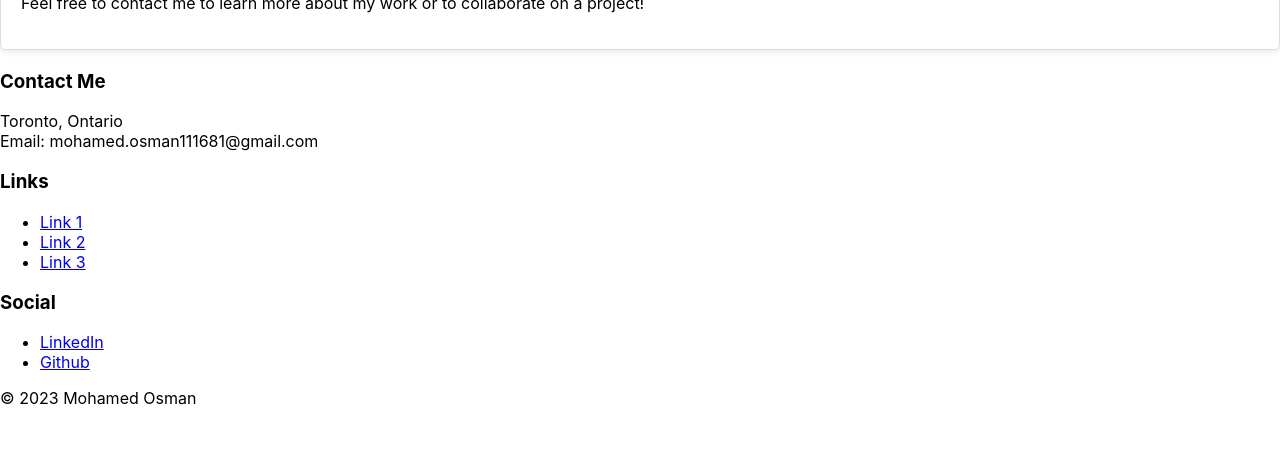
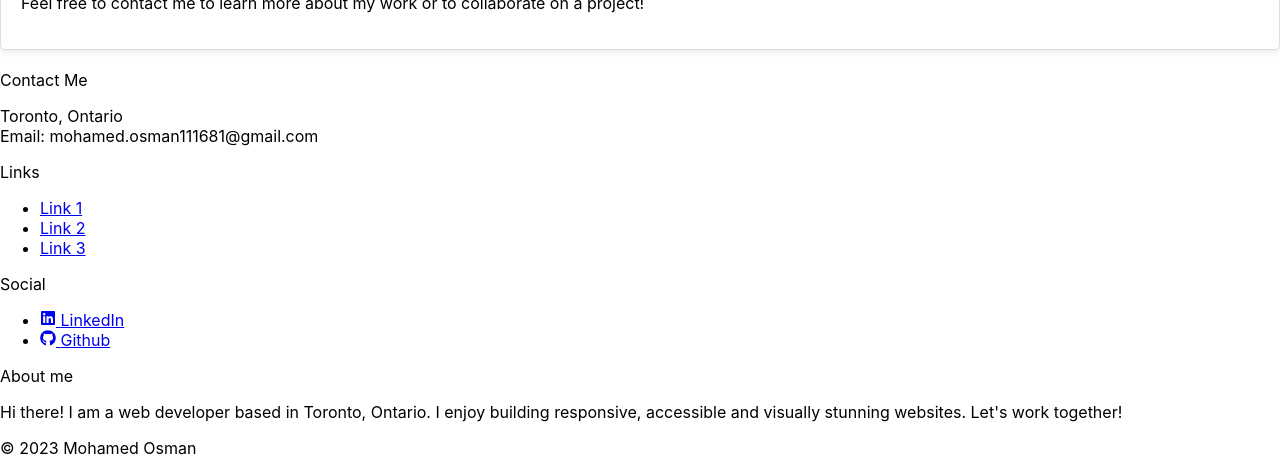
Before and after one commit to Bullspippen/A-React-Powered-Portfolio, a React (Create React App) app in the folder a-react-powered-portfolio/: page / in a window 1280 px wide. Shown: the part 674-1146 px from the top of the page. Before the commit the page ends 1098 px from the top, so only its background shows below. Built offline with nearby package versions, Linux system fonts and the light colour scheme; the HTML template or start-up script is replaced by a standard one.

Commit message:
Footer.js file updated to improve visual design, added social icons for LinkedIn and Github

```diff
--- a/a-react-powered-portfolio/src/components/Footer.js
+++ b/a-react-powered-portfolio/src/components/Footer.js
@@ -1,36 +1,119 @@
 import React from 'react';
+import { FaLinkedin, FaGithub } from 'react-icons/fa';
 
 const Footer = () => {
   return (
-    <footer>
-      <div className="container mx-auto py-4">
-        <div className="flex flex-wrap justify-between items-center">
-          <div className="w-full md:w-1/3 mb-4 md:mb-0">
-            <h3 className="text-lg font-bold mb-2">Contact Me</h3>
-            <p>Toronto, Ontario<br />Email: mohamed.osman111681@gmail.com</p>
+    <footer className="bg-gray-800 pt-10 sm:mt-10 pt-10">
+      <div className="max-w-6xl m-auto text-gray-800 flex flex-wrap justify-left">
+        {/* Column 1 */}
+        <div className="p-5 w-1/2 sm:w-4/12 md:w-3/12">
+          <div className="text-xs uppercase text-gray-400 font-medium mb-6">
+            Contact Me
           </div>
-          <div className="w-full md:w-1/3">
-            <h3 className="text-lg font-bold mb-2">Links</h3>
-            <ul className="list-reset">
-              <li><a href="#">Link 1</a></li>
-              <li><a href="#">Link 2</a></li>
-              <li><a href="#">Link 3</a></li>
-            </ul>
+          <p className="my-3 block text-gray-300 text-base leading-6">
+            Toronto, Ontario<br />Email: mohamed.osman111681@gmail.com
+          </p>
+        </div>
+
+        {/* Column 2 */}
+        <div className="p-5 w-1/2 sm:w-4/12 md:w-3/12">
+          <div className="text-xs uppercase text-gray-400 font-medium mb-6">
+            Links
           </div>
-          <div className="w-full md:w-1/3">
-            <h3 className="text-lg font-bold mb-2">Social</h3>
-            <ul className="list-reset">
-              <li><a href="#">LinkedIn</a></li>
-              <li><a href="#">Github</a></li>
-            </ul>
+          <ul className="my-3">
+            <li>
+              <a
+                href="  "
+                className="text-gray-300 hover:text-gray-100 text-base leading-6"
+              >
+                Link 1
+              </a>
+            </li>
+            <li>
+              <a
+                href="  "
+                className="text-gray-300 hover:text-gray-100 text-base leading-6"
+              >
+                Link 2
+              </a>
+            </li>
+            <li>
+              <a
+                href="  "
+                className="text-gray-300 hover:text-gray-100 text-base leading-6"
+              >
+                Link 3
+              </a>
+            </li>
+          </ul>
+        </div>
+
+        {/* Column 3 */}
+        <div className="p-5 w-1/2 sm:w-4/12 md:w-3/12">
+          <div className="text-xs uppercase text-gray-400 font-medium mb-6">
+            Social
           </div>
+          <ul className="my-3">
+            <li>
+              <a
+                href="https://www.linkedin.com/in/mohamedosman111681/"
+                className="flex items-center text-gray-300 hover:text-gray-100 text-base leading-6"
+              >
+                <span className="mr-2">
+                  <FaLinkedin />
+                </span>{" "}
+                LinkedIn
+              </a>
+            </li>
+            <li>
+              <a
+                href="https://github.com/mohamed-osman"
+                className="flex items-center text-gray-300 hover:text-gray-100 text-base leading-6"
+                >
+                <span className="mr-2">
+                <FaGithub />
+                </span>{" "}
+                Github
+                </a>
+                </li>
+                </ul>
+                </div>
+
+        {/* Column 4 */}
+       <div className="p-5 w-1/2 sm:w-4/12 md:w-3/12">
+        <div className="text-xs uppercase text-gray-400 font-medium mb-6">
+          About me
         </div>
-        <div className="border-t mt-4 pt-4 text-center">
+        <p className="my-3 block text-gray-300 text-base leading-6">
+        Hi there! I am a web developer based in Toronto, Ontario. I enjoy building responsive, accessible and visually stunning websites. Let's work together!
+        </p>
+      </div>
+    </div>
+
+      {/* Bottom bar */}
+    <div className="bg-gray-900">
+      <div className="flex justify-between items-center py-3 px-10">
+        <div className="text-gray-400">
           <p>&copy; {new Date().getFullYear()} Mohamed Osman</p>
-        </div>
       </div>
-    </footer>
-  );
+      <div className="flex items-center">
+        <a
+          href="https://www.linkedin.com/in/mohamedosman111681/"
+          className="text-gray-400 hover:text-gray-300 mr-4"
+        >
+          <FaLinkedin />
+        </a>
+        <a
+          href="https://github.com/mohamed-osman"
+          className="text-gray-400 hover:text-gray-300"
+        >
+          <FaGithub />
+        </a>
+      </div>
+    </div>
+  </div>
+</footer>
+);
 };
 
 export default Footer;
```
